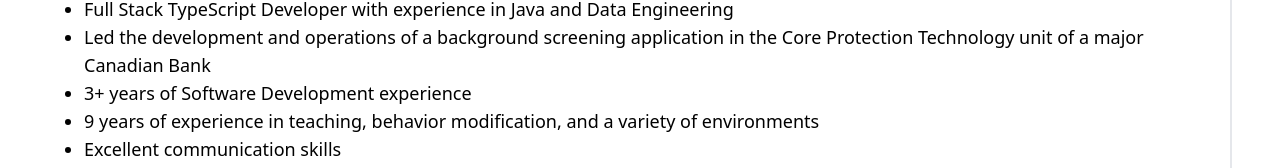
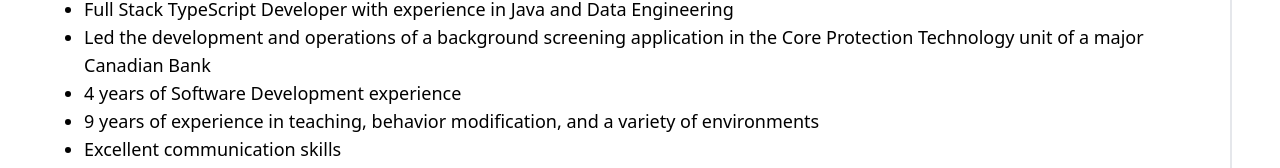
Before and after one commit to onehoax/portfolio, a Nuxt app: page /resume in a window 1280 px wide. Shown: the part 209-377 px from the top of the page. Built offline with nearby package versions, Linux system fonts and the light colour scheme.

Commit message:
change years of experience

```diff
--- a/pages/resume.vue
+++ b/pages/resume.vue
@@ -8,7 +8,7 @@
           Led the development and operations of a background screening application in the Core Protection Technology
           unit of a major Canadian Bank
         </li>
-        <li>3+ years of Software Development experience</li>
+        <li>4 years of Software Development experience</li>
         <li>9 years of experience in teaching, behavior modification, and a variety of environments</li>
         <li>Excellent communication skills</li>
         <li>Responsible, organized, disciplined, hard-working, fast learner, and goal-oriented</li>
```
